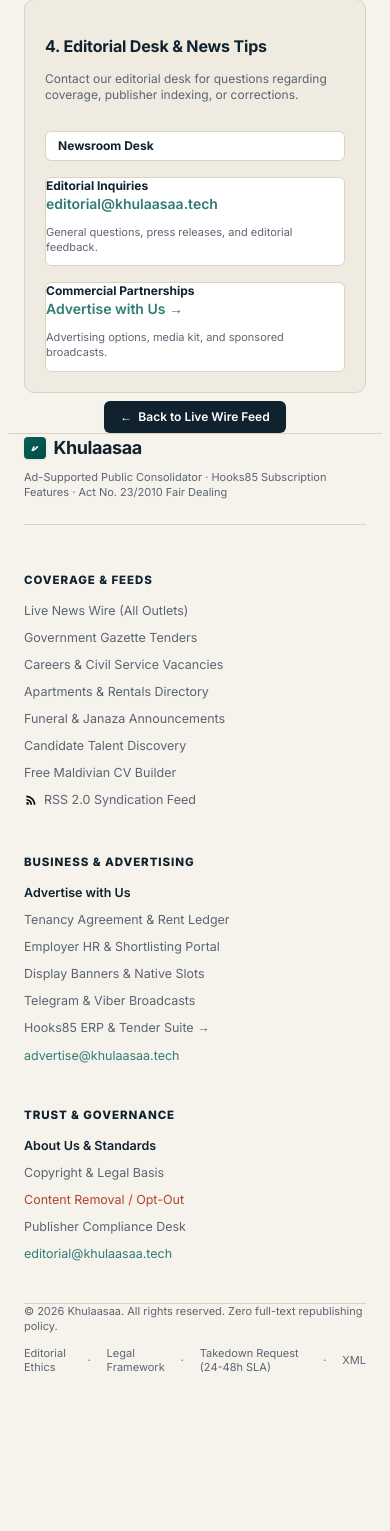
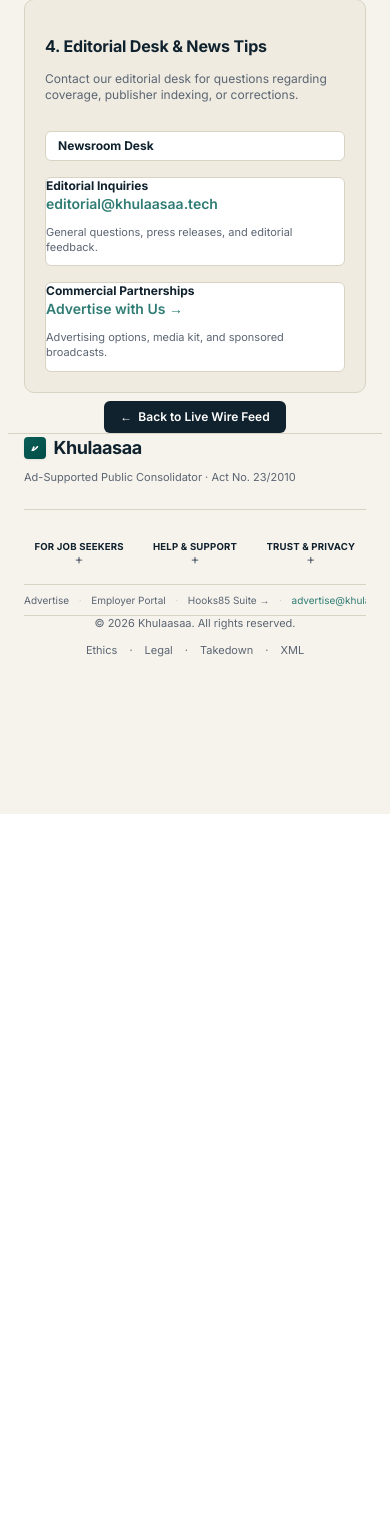
Before and after one commit to Gitrif/khulaasaa, a FastAPI app: page /about in a window 390 px wide. Shown: the part 1739-3270 px from the top of the page. After the commit the page ends 2553 px from the top, so only its background shows below. Run offline with FastAPI, Linux system fonts and the light colour scheme.

Commit message:
feat(ui): ultra-compact mobile accordion footer, single-line business bar, and persistent sticky story detail header

```diff
--- a/static/css/components.css
+++ b/static/css/components.css
@@ -1232,7 +1232,7 @@ header, .site-header {
   flex-direction: column;
   gap: 0.5rem;
   padding-bottom: 1.5rem;
-  margin-bottom: 2rem;
+  margin-bottom: 1.5rem;
   border-bottom: 1px solid var(--hairline);
 }
 @media (min-width: 640px) {
@@ -1288,6 +1288,123 @@ header, .site-header {
 .footer-links-list a:hover {
   color: var(--ink);
   text-decoration: underline;
+}
+
+/* Single-row accordion grid on mobile */
+.footer-accordion-grid {
+  display: grid;
+  grid-template-columns: repeat(3, 1fr);
+  gap: 0 0.35rem;
+  margin-bottom: 0.5rem;
+}
+
+/* Accordion trigger — compact, centred, supports 2-line title */
+.footer-accordion-trigger {
+  display: flex;
+  flex-direction: column;
+  align-items: center;
+  justify-content: center;
+  gap: 0.1rem;
+  width: 100%;
+  min-height: 2.6rem;
+  padding: 0.35rem 0.2rem;
+  background: none;
+  border: none;
+  border-bottom: 2px solid transparent;
+  font: inherit;
+  font-size: 0.6rem;
+  font-weight: 700;
+  letter-spacing: 0.02em;
+  text-transform: uppercase;
+  color: var(--ink);
+  cursor: pointer;
+  text-align: center;
+  line-height: 1.15;
+}
+.footer-accordion-trigger span {
+  display: -webkit-box;
+  -webkit-line-clamp: 2;
+  -webkit-box-orient: vertical;
+  overflow: hidden;
+}
+.footer-accordion-trigger::after {
+  content: "+";
+  font-size: 0.85rem;
+  font-weight: 400;
+  color: var(--slate);
+  line-height: 1;
+}
+.footer-accordion-item[open] > .footer-accordion-trigger {
+  border-bottom-color: var(--ink);
+}
+.footer-accordion-item[open] > .footer-accordion-trigger::after {
+  content: "–";
+}
+
+/* Opened panel expands full width under the row */
+.footer-accordion-item[open] {
+  grid-column: 1 / -1;
+  order: 10;
+}
+.footer-accordion-item > .footer-links-list {
+  display: none;
+  padding: 0.4rem 0 0.55rem;
+  text-align: left;
+}
+.footer-accordion-item[open] > .footer-links-list {
+  display: flex;
+}
+
+/* Business links — force single horizontal line */
+.footer-biz {
+  display: flex;
+  flex-wrap: nowrap;
+  align-items: center;
+  gap: 0.35rem 0.6rem;
+  padding: 0.45rem 0;
+  border-top: 1px solid var(--hairline);
+  font-size: 10px;
+  color: var(--slate);
+  white-space: nowrap;
+  overflow-x: auto;
+  -webkit-overflow-scrolling: touch;
+}
+.footer-biz a {
+  color: var(--slate);
+  text-decoration: none;
+  flex-shrink: 0;
+}
+.footer-biz a:hover {
+  color: var(--ink);
+  text-decoration: underline;
+}
+.footer-biz .sep {
+  color: var(--hairline);
+  flex-shrink: 0;
+}
+.footer-biz a.email {
+  color: var(--lagoon);
+}
+
+/* Desktop: hide accordion UI, show normal 3-column layout */
+@media (min-width: 640px) {
+  .footer-accordion-trigger { display: none; }
+  .footer-accordion-item[open] {
+    grid-column: auto;
+    order: 0;
+  }
+  .footer-accordion-item > .footer-links-list {
+    display: flex !important;
+    padding: 0;
+  }
+  .footer-col-title { display: block; }
+  .footer-accordion-grid {
+    gap: 1.75rem;
+    margin-bottom: 0.75rem;
+  }
+}
+@media (max-width: 639px) {
+  .footer-col-title { display: none; }
 }
 
 
--- a/templates/base.html
+++ b/templates/base.html
@@ -209,84 +209,107 @@
     {% block content %}{% endblock %}
   </div>
 
-  <!-- COMPREHENSIVE GLOBAL FOOTER (3 Columns) -->
+  <!-- COMPREHENSIVE GLOBAL FOOTER (3 Columns / Ultra-Compact Mobile Accordion) -->
   <footer class="site-footer border-t border-hairline bg-paper pt-8 pb-28 md:pb-12 text-xs text-slate mt-12">
     <div class="max-w-6xl mx-auto px-4">
 
-      <!-- Top Brand Summary Banner -->
+      <!-- Brand — keep compact -->
       <div class="footer-brand-banner">
         <div class="flex items-center gap-2">
           <span class="brand-mark sm" aria-hidden="true">ކ</span>
           <span class="font-serif-display font-bold text-lg text-ink tracking-tight">Khulaasaa</span>
-          <span class="text-xs text-slate ml-2 hidden sm:inline">Consolidated Maldivian News, Gazette Procurement, Careers &amp; Apartment Rentals</span>
+          <span class="text-xs text-slate ml-2 hidden sm:inline">Free public tools for Maldivians</span>
         </div>
         <div class="text-[11px] text-slate-500">
-          <span>Ad-Supported Public Consolidator</span> &middot; <span>Hooks85 Subscription Features</span> &middot; <span>Act No. 23/2010 Fair Dealing</span>
+          Ad-Supported Public Consolidator · Act No. 23/2010
         </div>
       </div>
 
-      <!-- 3-Column Footer Links Grid -->
-      <div class="footer-3col-grid">
-        <!-- Column 1: Coverage & Feeds -->
+      <!-- Single row of 3 accordion headers (mobile) / 3 columns (desktop) -->
+      <div class="footer-3col-grid footer-accordion-grid">
+
+        <!-- 1. For Job Seekers -->
         <div>
-          <h4 class="footer-col-title">Coverage &amp; Feeds</h4>
+          <h4 class="footer-col-title">For Job Seekers</h4>
+          <details class="footer-accordion-item">
+            <summary class="footer-accordion-trigger">
+              <span>For Job Seekers</span>
+            </summary>
             <ul class="footer-links-list">
-            <li><a href="/">Live News Wire (All Outlets)</a></li>
-            <li><a href="/bids">Government Gazette Tenders</a></li>
+              <li><a href="/jobs/cv">Free Maldivian CV Builder</a></li>
               <li><a href="/jobs">Careers &amp; Civil Service Vacancies</a></li>
-            <li><a href="/rentals">Apartments &amp; Rentals Directory</a></li>
-            <li><a href="/obituaries">Funeral &amp; Janaza Announcements</a></li>
               <li><a href="/jobs/candidates">Candidate Talent Discovery</a></li>
-            <li><a href="/jobs/cv">Free Maldivian CV Builder</a></li>
+              <li><a href="/jobs">Job Alerts</a></li>
+              <li><a href="/">Live News Wire</a></li>
               <li><a href="/feed.xml">
                 <svg class="w-3.5 h-3.5 text-amber-600 fill-current shrink-0" viewBox="0 0 24 24"><path d="M6.18 15.64a2.18 2.18 0 0 1 2.18 2.18C8.36 19 7.38 20 6.18 20C5 20 4 19 4 17.82a2.18 2.18 0 0 1 2.18-2.18M4 4.44A15.56 15.56 0 0 1 19.56 20h-2.83A12.73 12.73 0 0 0 4 7.27V4.44m0 5.66a9.9 9.9 0 0 1 9.9 9.9h-2.83A7.07 7.07 0 0 0 4 12.93V10.1z"/></svg>
-              <span>RSS 2.0 Syndication Feed</span>
+                <span>RSS Feed</span>
               </a></li>
             </ul>
+          </details>
         </div>
 
-        <!-- Column 2: Business & Advertising -->
+        <!-- 2. Help & Support -->
         <div>
-          <h4 class="footer-col-title">Business &amp; Advertising</h4>
+          <h4 class="footer-col-title">Help &amp; Support</h4>
+          <details class="footer-accordion-item">
+            <summary class="footer-accordion-trigger">
+              <span>Help &amp; Support</span>
+            </summary>
             <ul class="footer-links-list">
-            <li><a href="/advertise" style="color:var(--ink); font-weight:600;">Advertise with Us</a></li>
-            <li><a href="/rentals/contract">Tenancy Agreement &amp; Rent Ledger</a></li>
-            <li><a href="/jobs/hr-portal">Employer HR &amp; Shortlisting Portal</a></li>
-            <li><a href="/advertise#formats">Display Banners &amp; Native Slots</a></li>
-            <li><a href="/advertise#broadcasts">Telegram &amp; Viber Broadcasts</a></li>
-            <li><a href="/subscription" target="_blank" rel="noopener noreferrer">Hooks85 ERP &amp; Tender Suite &rarr;</a></li>
-            <li><a href="mailto:advertise@khulaasaa.tech" style="color:var(--lagoon);">advertise@khulaasaa.tech</a></li>
+              <li><a href="/jobs/cv#how-it-works">How this CV builder works</a></li>
+              <li><a href="/jobs/cv#samples">Sample Maldivian CVs</a></li>
+              <li><a href="/about#faq">Common questions</a></li>
+              <li><a href="/rentals">Apartments &amp; Rentals</a></li>
+              <li><a href="/obituaries">Funeral &amp; Janaza</a></li>
+              <li><a href="/bids">Government Tenders</a></li>
             </ul>
+          </details>
         </div>
 
-        <!-- Column 3: Trust & Governance -->
+        <!-- 3. Trust & Privacy -->
         <div>
-          <h4 class="footer-col-title">Trust &amp; Governance</h4>
+          <h4 class="footer-col-title">Trust &amp; Privacy</h4>
+          <details class="footer-accordion-item">
+            <summary class="footer-accordion-trigger">
+              <span>Trust &amp; Privacy</span>
+            </summary>
             <ul class="footer-links-list">
-            <li><a href="/about" style="color:var(--ink); font-weight:600;">About Us &amp; Standards</a></li>
-            <li><a href="/compliance#legality">Copyright &amp; Legal Basis</a></li>
+              <li><a href="/about" style="color:var(--ink);font-weight:600;">About Us &amp; Standards</a></li>
+              <li><a href="/compliance#privacy">Your data stays private</a></li>
+              <li><a href="/jobs/cv">No account needed to download</a></li>
               <li><a href="/compliance#removal" style="color:var(--flag);">Content Removal / Opt-Out</a></li>
-            <li><a href="/compliance">Publisher Compliance Desk</a></li>
               <li><a href="mailto:editorial@khulaasaa.tech" style="color:var(--lagoon);">editorial@khulaasaa.tech</a></li>
             </ul>
+          </details>
         </div>
       </div>
 
-      <!-- Bottom Sub-Footer Bar -->
+      <!-- Business links — MUST stay on a single horizontal line -->
+      <div class="footer-biz">
+        <a href="/advertise">Advertise</a>
+        <span class="sep">·</span>
+        <a href="/jobs/hr-portal">Employer Portal</a>
+        <span class="sep">·</span>
+        <a href="/subscription" target="_blank" rel="noopener">Hooks85 Suite →</a>
+        <span class="sep">·</span>
+        <a href="mailto:advertise@khulaasaa.tech" class="email">advertise@khulaasaa.tech</a>
+      </div>
+
+      <!-- Legal bar — keep tight -->
       <div class="pt-6 border-t border-hairline flex flex-col sm:flex-row items-center justify-between gap-3 text-[11px] text-slate">
-        <div>
-          &copy; 2026 Khulaasaa. All rights reserved. Zero full-text republishing policy.
-        </div>
-        <div class="flex items-center gap-4">
-          <a href="/about#standards" class="hover:text-ink hover:underline">Editorial Ethics</a>
-          <span>&middot;</span>
-          <a href="/compliance#legality" class="hover:text-ink hover:underline">Legal Framework</a>
-          <span>&middot;</span>
-          <a href="/compliance#removal" class="hover:text-ink hover:underline">Takedown Request (24-48h SLA)</a>
-          <span>&middot;</span>
+        <div>© 2026 Khulaasaa. All rights reserved.</div>
+        <div class="flex flex-wrap items-center justify-center gap-3">
+          <a href="/about#standards" class="hover:text-ink hover:underline">Ethics</a>
+          <span>·</span>
+          <a href="/compliance#legality" class="hover:text-ink hover:underline">Legal</a>
+          <span>·</span>
+          <a href="/compliance#removal" class="hover:text-ink hover:underline">Takedown</a>
+          <span>·</span>
           <a href="/feed.xml" class="hover:text-ink hover:underline">XML</a>
         </div>
       </div>
+
     </div>
   </footer>
 
```
Also changed, not shown: templates/story_detail.html (+9 -7 lines). Lines whose indentation alone changed are shown as unchanged.
